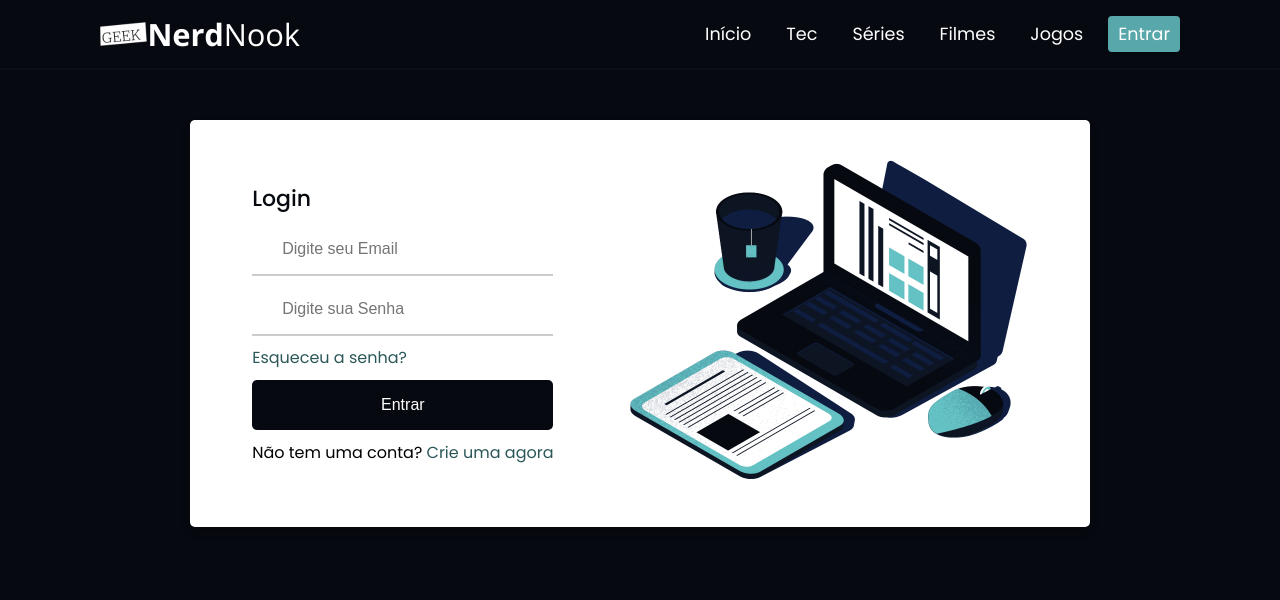
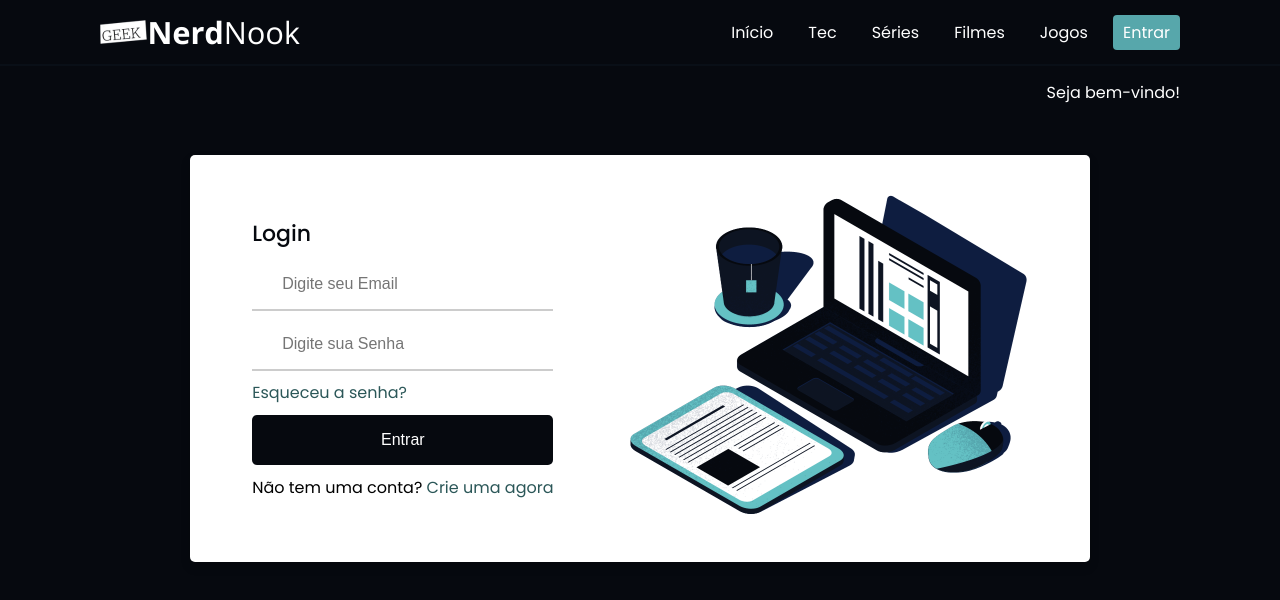
Before and after one commit to Valtece/blognerd, a React (Create React App) app: page /login in a window 1280 px wide. Shown: the top 600 px of the page. Built offline with nearby package versions, Linux system fonts and the light colour scheme.

Commit message:
Atualização BlogNerd

```diff
--- a/src/App.js
+++ b/src/App.js
@@ -1,7 +1,8 @@
 import RoutesApp from "./routes";
 import Menu from "./components/Menu";
-import Footer from "./components/Footer";
+import NomePerfil from "./components/NomePerfil";
 
+import { useState, useEffect } from "react";
 import AuthProvider from './contexts/auth'
 import { BrowserRouter } from "react-router-dom";
 import { ToastContainer } from "react-toastify";
@@ -13,13 +14,30 @@ import 'swiper/css/navigation';
 import 'swiper/css/pagination';
 import 'swiper/css/scrollbar';
 
+
 register();
 
 function App() {
+
+  const [ativaCor, setAtivaCor] = useState(false);
+
+  useEffect(function(){
+    function posicaoScroll(){
+      if(window.scrollY > 25){
+        setAtivaCor(true);
+      } else {
+        setAtivaCor(false);
+      }
+    }
+
+    window.addEventListener('scroll', posicaoScroll)
+  }, []);
+
   return (
     <div className="container">
       <BrowserRouter>
-        <Menu/>
+        <Menu acao={ativaCor}/>
+        <NomePerfil/>
         <AuthProvider>
           <ToastContainer autoClose={3000} limit={1}/>
           <RoutesApp/>
--- a/src/components/Menu/index.js
+++ b/src/components/Menu/index.js
@@ -1,26 +1,32 @@
 import "./style.css";
 import logo from "./logo.png"
+import logo2 from "./logo2.png"
 import { Link } from "react-router-dom";
 
-export default function Menu(){
+export default function Menu({acao}){
 
-  function menuShow() {
+  function menuShow(event) {
     let menuMobile = document.querySelector(".mobile-menu");
-    if (menuMobile.classList.contains('open')) {
+    if (menuMobile.classList.contains('open') && !menuMobile.contains(event.target)) {
       menuMobile.classList.remove('open');
+
+
     } else {
-      menuMobile.classList.add('open')
+      menuMobile.classList.add('open');
+
     }
   }
 
+
+
   return (
-    <div className="container">
+    <div>
       <div>
-        <header>
+        <header className={ acao ? 'ativaCor' : '' }>
           <nav>
             <div className="box-logo">
               <a href='/blognerd' className="link-img">
-                <img className="img-menu" src={logo}/>
+                <img className="img-menu" src={ acao ? logo2 : logo}/>
               </a>
             </div>
             <ul className="menu">
@@ -41,7 +47,7 @@ export default function Menu(){
 
         <div className="mobile-menu">
           <ul className="menu-mobile">
-            <li><a href='/blognerd'>Início</a></li>
+            <li id="margin"><a href='/blognerd'>Início</a></li>
             <li><a href='#'>Tec</a></li>
             <li><a href='#'>Séries</a></li>
             <li><a href='#'>Filmes</a></li>
--- a/src/components/Menu/style.css
+++ b/src/components/Menu/style.css
@@ -7,6 +7,17 @@
 header {
     background-color: #06090F;
     border-bottom: 2px solid rgb(9, 15, 23);
+    position: fixed;
+    top: 0;
+    width: 100%;
+    z-index: 5000;
+    transition: all ease 0.8s;
+}
+
+.ativaCor {
+    background-color: #09101cfd;
+    border-bottom: 0px solid rgb(9, 15, 23);
+
 }
 
 
@@ -16,7 +27,8 @@ nav {
     align-items: center;
     max-width: 1200px;
     margin: 0px auto;
-    padding: 0px 100px;
+    padding: 7px 100px;
+
 }
 
 .link-img {
@@ -38,7 +50,7 @@ ul li {
 ul li a {
     text-decoration: none;
     color: #fff;
-    font-size: 1.1rem;
+    font-size: 1rem;
 }
 
 ul li:last-child {
@@ -48,6 +60,7 @@ ul li:last-child {
 
 .img-menu {
     width: 100%;
+    transition: all ease 0.8s;
 }
 
 
@@ -64,7 +77,7 @@ ul li:last-child {
     position: fixed;
     right: 0;
     width: 50%;
-    background-color: #7b05e9;
+    background-color: #09101cfd;
     z-index: 1000;
     border-radius: 4px;
     display: block;
@@ -74,12 +87,15 @@ ul li:last-child {
     transition: max-height 0.3s ease-in-out, opacity 0.3s ease-in-out;
 }
 
+#margin {
+    margin-top: 15px;
+}
+
 .open {
     display: block;
     max-height: 100vh;
     opacity: 1;
 }
-
 
 @media (max-width: 860px) {
     .box-logo {
--- a/src/components/New/index.js
+++ b/src/components/New/index.js
@@ -8,7 +8,7 @@ export default function New(){
     <div>
       <section className="artigos">
         <div  className="artigo">
-          <a href="#">
+          <a href="/filme">
             <article>
               <div className="gradiente"></div>
               <img src={gta} className="img-article" />
@@ -20,7 +20,7 @@ export default function New(){
           </a>
         </div>
         <div  className="artigo">
-          <a href="#">
+          <a href="/filme">
             <article>
               <div className="gradiente"></div>
               <img src={swat} className="img-article" />
@@ -32,7 +32,7 @@ export default function New(){
           </a>
         </div>
         <div  className="artigo">
-          <a href="#">
+          <a href="/filme">
               <article>
                 <div className="gradiente"></div>
                 <img src={gran} className="img-article" />
--- /dev/null
+++ b/src/components/NomePerfil/index.js
@@ -0,0 +1,19 @@
+import './style.css';
+
+import { AuthContext } from "../../contexts/auth"
+import { useContext } from 'react';
+
+export default function NomePerfil(){
+  const { user } = useContext(AuthContext);
+
+  return(
+    <div className='box-NomePerfil'>
+      <div>
+      <h3 className='NomePerfil'>
+        Seja bem-vindo!
+        { /*{user.nome === null ? "Seja bem-vindo!" : user.nome }*/}
+      </h3>
+      </div>
+    </div>
+  )
+}
--- /dev/null
+++ b/src/components/NomePerfil/style.css
@@ -0,0 +1,19 @@
+* {
+  margin: 0;
+  padding: 0;
+}
+
+.box-NomePerfil {
+  max-width: 1200px;
+  padding: 0px 100px;
+  display: flex;
+  justify-content: end;
+  margin-top: 80px;
+}
+
+.NomePerfil {
+  font-family: 'Poppins', sans-serif;
+  color: #fff;
+  font-size: 16px;
+  font-weight: 400;
+}
--- a/src/components/Slider/index.js
+++ b/src/components/Slider/index.js
@@ -32,7 +32,7 @@ export default function Slider(){
         }}
       >
         <SwiperSlide>
-          <a href="#">
+          <a href="/filme">
             <article className="artigoSlider">
               <div className="gradiente"></div>
               <img src={swat}/>
@@ -45,7 +45,7 @@ export default function Slider(){
         </SwiperSlide>
 
         <SwiperSlide>
-        <a href="#">
+        <a href="/filme">
             <article>
               <div className="gradiente"></div>
               <img src={swat}/>
@@ -58,7 +58,7 @@ export default function Slider(){
         </SwiperSlide>
 
         <SwiperSlide>
-        <a href="#">
+        <a href="/filme">
             <article>
               <div className="gradiente"></div>
               <img src={swat}/>
@@ -71,7 +71,7 @@ export default function Slider(){
         </SwiperSlide>
 
         <SwiperSlide>
-          <a href="#">
+          <a href="/filme">
             <article className="artigoSlider">
               <div className="gradiente"></div>
               <img src={swat}/>
--- a/src/components/Title/style.css
+++ b/src/components/Title/style.css
@@ -4,7 +4,7 @@
   justify-content: center;
   align-items: center;
   padding: 10px 0px;
-  margin-top: 10px;
+  margin-top: 40px;
   flex-direction: column;
 }
 
--- a/src/contexts/auth.js
+++ b/src/contexts/auth.js
@@ -11,6 +11,7 @@ export const AuthContext = createContext({});
 function AuthProvider({ children }){
   const [user, setUser] = useState(null)
   const [loadingAuth, setLoadingAuth] = useState(false);
+  const [loading, setLoading] = useState(true);
 
   const navigate = useNavigate();
 
--- a/src/pages/Filme/index.js
+++ b/src/pages/Filme/index.js
@@ -1,11 +1,9 @@
 import './style.css';
 
-function Filme() {
+export default function Filme() {
   return (
     <div className="container">
       <h1>Bem vindo a filmes</h1>
     </div>
   );
 }
-
-export default Filme;
--- a/src/routes.js
+++ b/src/routes.js
@@ -4,6 +4,7 @@ import Home from './pages/Home';
 import Menu from "./components/Menu";
 import Login from "./components/Login";
 import Signup from "./components/Signup"
+import Filme from "./pages/Filme";
 
 function RoutesApp(){
   return(
@@ -11,6 +12,7 @@ function RoutesApp(){
       <Route path='/blognerd' element={ <Home/> } />
       <Route path='/login' element={ <Login/> } />
       <Route path='/cadastro' element={ <Signup/> } />
+      <Route path='/filme' element={ <Filme/> } />
     </Routes>
   )
 }
```
Also changed, not shown: src/components/Menu/logo2.png (added).
